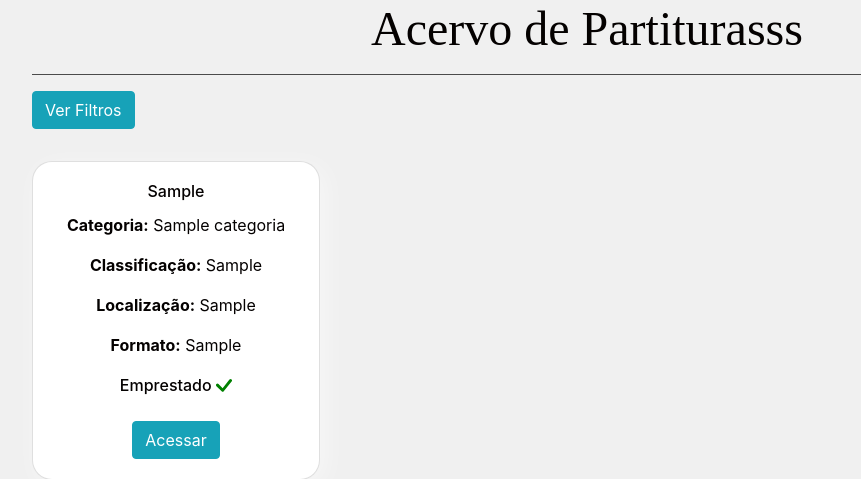
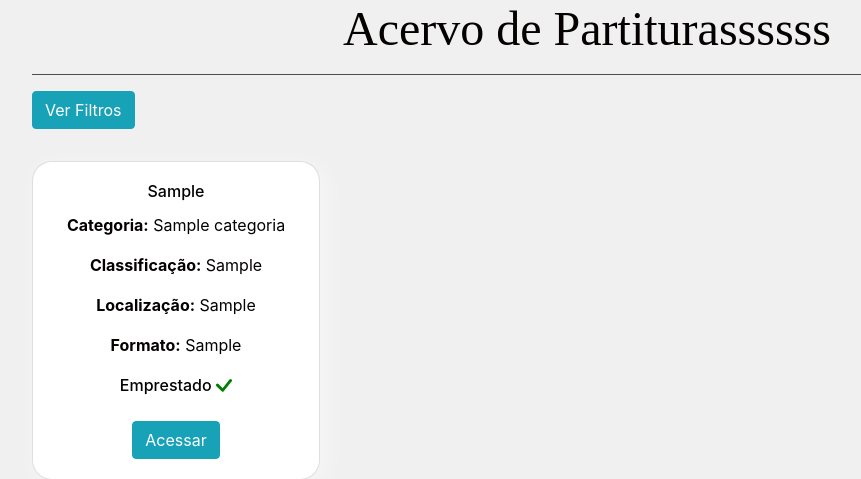
Before and after one commit to riquetti/ProjetoIntegrador3Univesp, a Django app: template livro/templates/home.html in a window 1280 px wide. Shown: the part 54-533 px from the top of the page, without its empty margins (53-914 px from the left). Run offline with Django 3.2, Linux system fonts and the light colour scheme; tables that the repository leaves empty hold one stand-in row (values such as "Sample post"); the template is opened without the code that fills it: values that come from a table or form of the project are taken from there, most other values are stand-ins (such as "Sample title", 1, 10 or a date in 2020); some web fonts are replaced.

Commit message:
feat: partiturassssss em home.html

```diff
--- a/livro/templates/home.html
+++ b/livro/templates/home.html
@@ -19,7 +19,7 @@
 
 <div class="container text-center">
 
-  <h1 class="larger-text">Acervo de Partiturasss</h1>
+  <h1 class="larger-text">Acervo de Partiturassssss</h1>
 
   <hr style="background-color: rgb(83, 83, 83);">
 
```
